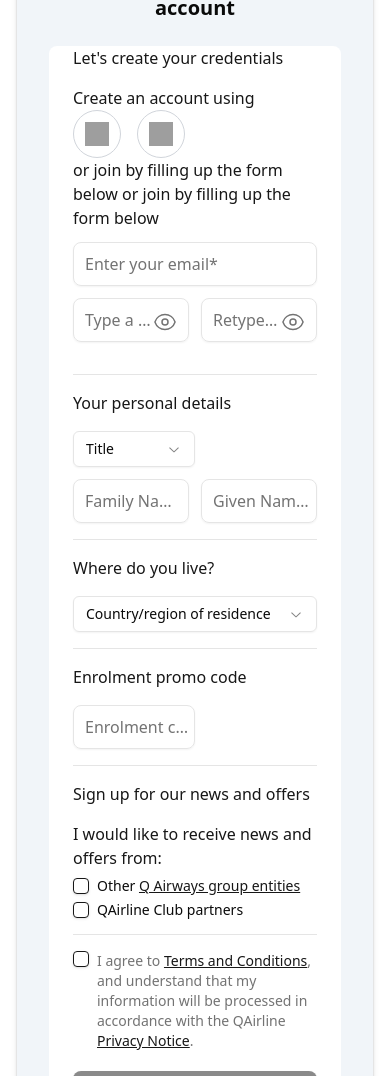
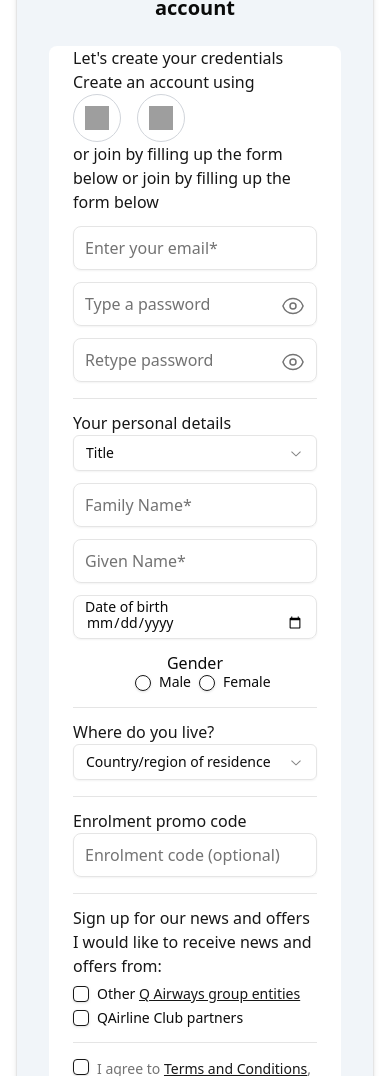
Before and after one commit to ICEcream2714/web-project-qairline, a React (Vite) app in the folder client/: page /signup in a window 390 px wide. Shown: the part 465-1541 px from the top of the page. Built offline with nearby package versions, Linux system fonts and the light colour scheme; grey boxes are pictures that could not be loaded.

Commit message:
feat: improve signup page UI part 2

```diff
--- a/client/package.json
+++ b/client/package.json
@@ -15,6 +15,8 @@
     "@radix-ui/react-checkbox": "^1.1.2",
     "@radix-ui/react-icons": "^1.3.0",
     "@radix-ui/react-label": "^2.1.0",
+    "@radix-ui/react-popover": "^1.1.2",
+    "@radix-ui/react-radio-group": "^1.2.1",
     "@radix-ui/react-select": "^2.1.2",
     "@radix-ui/react-slot": "^1.1.0",
     "@radix-ui/react-switch": "^1.1.1",
@@ -22,9 +24,11 @@
     "@shadcn/ui": "^0.0.4",
     "class-variance-authority": "^0.7.0",
     "clsx": "^2.1.1",
+    "date-fns": "^3.6.0",
     "lucide-react": "^0.454.0",
     "radix-ui": "^1.0.1",
     "react": "^18.3.1",
+    "react-day-picker": "^8.10.1",
     "react-dom": "^18.3.1",
     "react-router-dom": "^6.27.0",
     "tailwind-merge": "^2.5.4",
--- /dev/null
+++ b/client/src/components/ui/popover.jsx
@@ -0,0 +1,27 @@
+import * as React from "react"
+import * as PopoverPrimitive from "@radix-ui/react-popover"
+
+import { cn } from "@/lib/utils"
+
+const Popover = PopoverPrimitive.Root
+
+const PopoverTrigger = PopoverPrimitive.Trigger
+
+const PopoverAnchor = PopoverPrimitive.Anchor
+
+const PopoverContent = React.forwardRef(({ className, align = "center", sideOffset = 4, ...props }, ref) => (
+  <PopoverPrimitive.Portal>
+    <PopoverPrimitive.Content
+      ref={ref}
+      align={align}
+      sideOffset={sideOffset}
+      className={cn(
+        "z-50 w-72 rounded-md border bg-popover p-4 text-popover-foreground shadow-md outline-none data-[state=open]:animate-in data-[state=closed]:animate-out data-[state=closed]:fade-out-0 data-[state=open]:fade-in-0 data-[state=closed]:zoom-out-95 data-[state=open]:zoom-in-95 data-[side=bottom]:slide-in-from-top-2 data-[side=left]:slide-in-from-right-2 data-[side=right]:slide-in-from-left-2 data-[side=top]:slide-in-from-bottom-2",
+        className
+      )}
+      {...props} />
+  </PopoverPrimitive.Portal>
+))
+PopoverContent.displayName = PopoverPrimitive.Content.displayName
+
+export { Popover, PopoverTrigger, PopoverContent, PopoverAnchor }
--- /dev/null
+++ b/client/src/components/ui/radio-group.jsx
@@ -0,0 +1,28 @@
+import * as React from "react"
+import * as RadioGroupPrimitive from "@radix-ui/react-radio-group"
+import { cn } from "@/lib/utils"
+import { DotFilledIcon } from "@radix-ui/react-icons"
+
+const RadioGroup = React.forwardRef(({ className, ...props }, ref) => {
+  return (<RadioGroupPrimitive.Root className={cn("grid gap-2", className)} {...props} ref={ref} />);
+})
+RadioGroup.displayName = RadioGroupPrimitive.Root.displayName
+
+const RadioGroupItem = React.forwardRef(({ className, ...props }, ref) => {
+  return (
+    (<RadioGroupPrimitive.Item
+      ref={ref}
+      className={cn(
+        "aspect-square h-4 w-4 rounded-full border border-primary text-primary shadow focus:outline-none focus-visible:ring-1 focus-visible:ring-ring disabled:cursor-not-allowed disabled:opacity-50",
+        className
+      )}
+      {...props}>
+      <RadioGroupPrimitive.Indicator className="flex items-center justify-center">
+        <DotFilledIcon className="h-3.5 w-3.5 fill-primary" />
+      </RadioGroupPrimitive.Indicator>
+    </RadioGroupPrimitive.Item>)
+  );
+})
+RadioGroupItem.displayName = RadioGroupPrimitive.Item.displayName
+
+export { RadioGroup, RadioGroupItem }
--- a/client/src/pages/SignupPage/SignupPage.jsx
+++ b/client/src/pages/SignupPage/SignupPage.jsx
@@ -3,6 +3,7 @@
 import { Input } from "@/components/ui/input";
 import { Checkbox } from "@/components/ui/checkbox";
 import { Label } from "@/components/ui/label";
+import { RadioGroup, RadioGroupItem } from "@/components/ui/radio-group";
 import { Button } from "@/components/ui/button";
 import {
   Card,
@@ -106,13 +107,12 @@
         </CardHeader>
 
         <CardContent className="rounded-lg bg-card">
-          <div className="grid grid-cols-6 gap-4">
+          <div className="grid grid-cols-6 md:gap-4">
             {/* credentials card */}
-            <div className="col-span-full sm:col-span-2">
+            <div className="col-span-full md:col-span-2">
               <p className="text-primary">Let's create your credentials</p>
             </div>
-            <div className="col-span-full sm:col-span-4">
-              <div className="flex flex-col">
+            <div className="col-span-full mb-4 md:col-span-4 md:mb-0">
               <p className="text-primary">Create an account using</p>
               <div className="flex gap-4">
                 <button className="flex h-12 w-12 items-center justify-center rounded-full border border-gray-300 hover:bg-gray-100">
@@ -138,6 +138,7 @@
                 or join by filling up the form below or join by filling up the
                 form below
               </p>
+
               {/* Email Input */}
               <div className="relative my-3">
                 <Input
@@ -158,9 +159,8 @@
               </div>
 
               {/* Password Input */}
-                <div className="flex">
-                  <div className="mb-4 flex-1">
-                    <div className="relative">
+              <div className="grid w-full grid-cols-2">
+                <div className="relative col-span-full md:col-span-1">
                   <Input
                     type={showPassword ? "text" : "password"}
                     id="password"
@@ -186,11 +186,9 @@
                     )}
                   </button>
                 </div>
-                  </div>
 
                 {/* Re-Password Input */}
-                  <div className="mb-4 ml-3 flex-1">
-                    <div className="relative">
+                <div className="relative col-span-full mt-3 md:col-span-1 md:ml-3 md:mt-0">
                   <Input
                     type={showRePassword ? "text" : "password"}
                     id="re-password"
@@ -218,17 +216,15 @@
                 </div>
               </div>
             </div>
-              </div>
-            </div>
             <hr className="col-span-full" />
 
             {/* detail */}
-            <div className="col-span-full sm:col-span-2">
+            <div className="col-span-full mt-3 md:col-span-2 md:mt-0">
               <p className="text-primary">Your personal details</p>
             </div>
-            <div className="col-span-full sm:col-span-4">
+            <div className="col-span-full mb-4 md:col-span-4 md:mb-0">
               <Select>
-                <SelectTrigger className="mb-3 w-1/2">
+                <SelectTrigger className="mb-3 w-full sm:w-1/2">
                   <SelectValue placeholder="Title" />
                 </SelectTrigger>
                 <SelectContent>
@@ -247,9 +243,9 @@
                 </SelectContent>
               </Select>
 
+              <div className="grid w-full grid-cols-2 justify-center text-center">
                 {/* Name Input */}
-              <div className="flex justify-center text-center">
-                <div className="relative flex-1">
+                <div className="relative col-span-full md:col-span-1">
                   <Input
                     type="text"
                     id="username"
@@ -266,7 +262,7 @@
                     Family Name*
                   </label>
                 </div>
-                <div className="relative ml-3 flex-1">
+                <div className="relative col-span-full mt-3 md:col-span-1 md:ml-3 md:mt-0">
                   <Input
                     type="text"
                     id="givenname"
@@ -283,18 +279,53 @@
                     Given Name*
                   </label>
                 </div>
+
+                {/* date */}
+                <div className="relative col-span-full mt-3 md:col-span-1">
+                  <Input
+                    type="date"
+                    id="date-birth"
+                    className="peer block h-11 w-full rounded-lg border border-border bg-transparent px-3 pb-2 pt-5 text-sm text-foreground focus:border-primary focus:outline-none"
+                    placeholder=""
+                    required
+                  />
+                  <label
+                    htmlFor="date-birth"
+                    className="peer-placeholder-shown:top-2.2 absolute left-3 top-0.5 max-w-full truncate pr-4 text-sm/5 transition-all peer-placeholder-shown:text-base peer-placeholder-shown:text-muted-foreground peer-valid:top-0 peer-valid:text-sm peer-valid:text-primary peer-focus:top-0 peer-focus:text-sm peer-focus:text-primary"
+                  >
+                    Date of birth
+                  </label>
+                </div>
+
+                {/* gender */}
+                <div className="col-span-full mt-3 md:col-span-1 md:ml-3">
+                  <p className="w-full">Gender</p>
+                  <RadioGroup
+                    defaultValue="option-one"
+                    className="grid grid-cols-2"
+                  >
+                    <div className="flex justify-end space-x-2">
+                      <RadioGroupItem value="male" id="male" />
+                      <Label htmlFor="male">Male</Label>
+                    </div>
+                    <div className="flex justify-start space-x-2">
+                      <RadioGroupItem value="female" id="female" />
+                      <Label htmlFor="female">Female</Label>
+                    </div>
+                  </RadioGroup>
+                </div>
               </div>
             </div>
             <hr className="col-span-full" />
 
             {/* country */}
-            <div className="col-span-full sm:col-span-2">
+            <div className="col-span-full mt-3 md:col-span-2 md:mt-0">
               {" "}
               <p className="text-primary">Where do you live?</p>
             </div>
-            <div className="col-span-full sm:col-span-4">
-              <Select>
-                <SelectTrigger className="w-full">
+            <div className="col-span-full mb-4 md:col-span-4 md:mb-0">
+              <Select className="w-full">
+                <SelectTrigger>
                   <SelectValue placeholder="Country/region of residence" />
                 </SelectTrigger>
                 <SelectContent>
@@ -335,12 +366,12 @@
             <hr className="col-span-full" />
 
             {/* promocode */}
-            <div className="col-span-full sm:col-span-2">
+            <div className="col-span-full mt-3 md:col-span-2 md:mt-0">
               {" "}
               <p className="text-primary">Enrolment promo code</p>
             </div>
-            <div className="col-span-full sm:col-span-4">
-              <div className="relative w-1/2">
+            <div className="col-span-full mb-4 md:col-span-4 md:mb-0">
+              <div className="relative w-full sm:w-1/2">
                 <Input
                   type={showRePassword ? "text" : "password"}
                   id="enrolment-code"
@@ -359,10 +390,10 @@
             <hr className="col-span-full" />
 
             {/* news & offer */}
-            <div className="col-span-full sm:col-span-2">
+            <div className="col-span-full mt-3 md:col-span-2 md:mt-0">
               <p className="text-primary">Sign up for our news and offers</p>
             </div>
-            <div className="col-span-full sm:col-span-4">
+            <div className="col-span-full mb-4 md:col-span-4 md:mb-0">
               <p className="mb-2 text-primary">
                 I would like to receive news and offers from:
               </p>
```
Also changed, not shown: client/src/components/ui/calendar.jsx (added, +67 -0 lines). Lines whose indentation alone changed are shown as unchanged.
